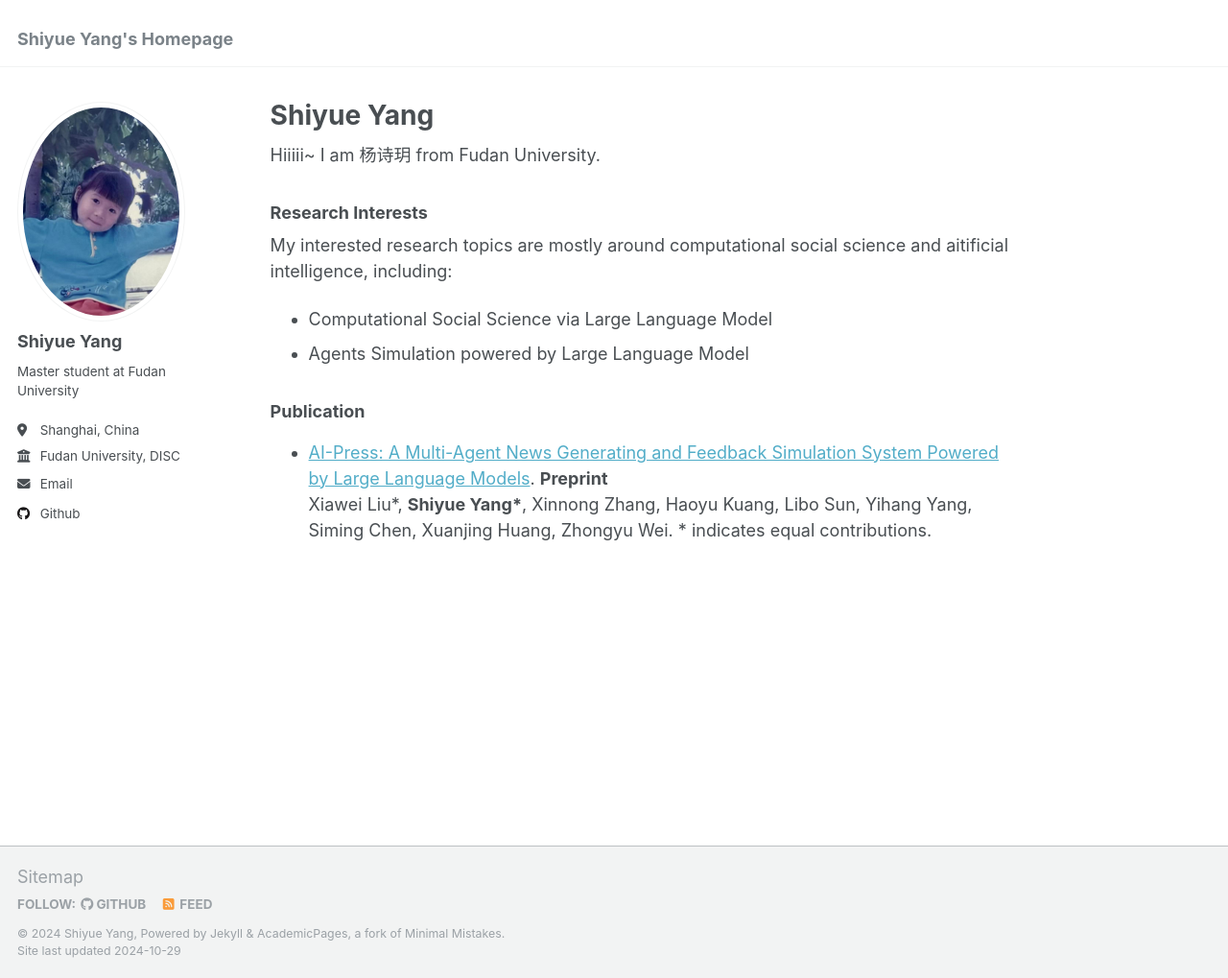
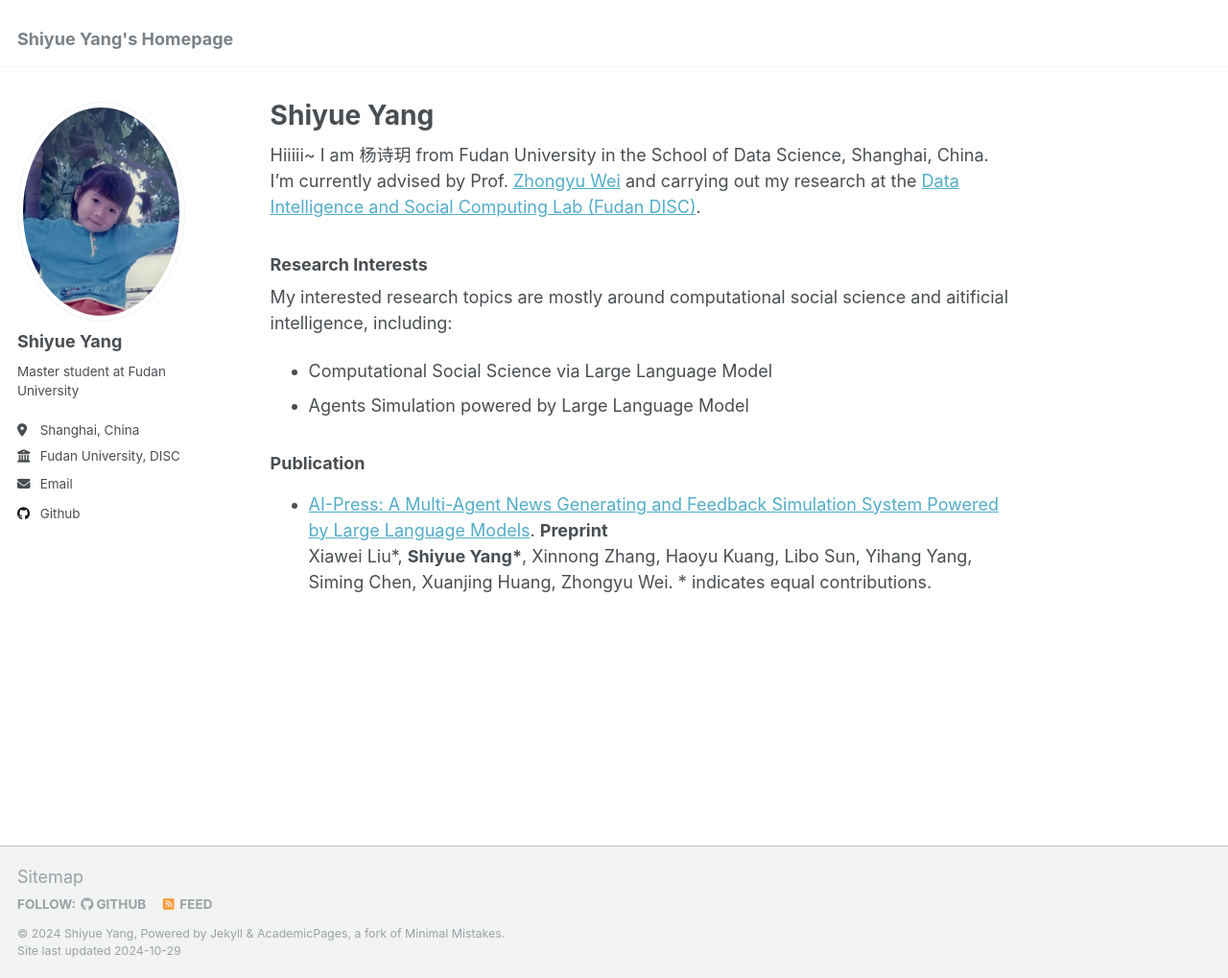
Before and after one commit to SheepWhite7/syyang, a Jekyll site: the page built from _pages/about.md, in a window 1280 px wide and 1019 px high. Shown: the whole window at 96% size. Built offline with Jekyll 4.4.1, drawn with Linux system fonts in a browser that asks for light colours.

Commit message:
Update about.md

```diff
--- a/_pages/about.md
+++ b/_pages/about.md
@@ -7,7 +7,9 @@ redirect_from:
   - /about.html
 ---
 
-Hiiiii~ I am 杨诗玥 from Fudan University.
+Hiiiii~ I am 杨诗玥 from Fudan University in the School of Data Science, Shanghai, China.
+I'm currently advised by Prof. [Zhongyu Wei](http://www.fudan-disc.com/people/zywei) and carrying out my research at the [Data Intelligence and Social Computing Lab (Fudan DISC)](http://www.fudan-disc.com/).
+
 
 
 ### Research Interests
```
